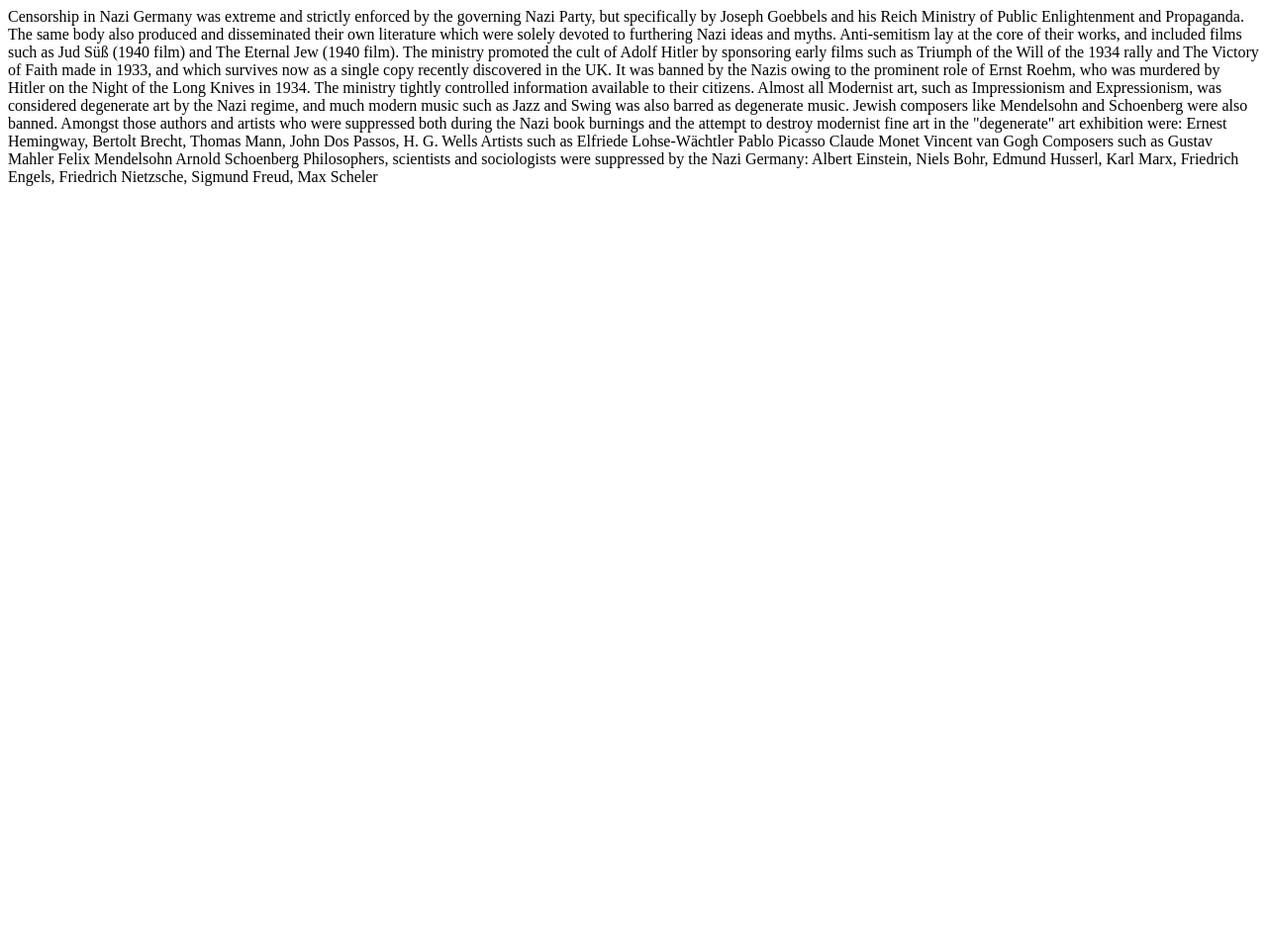
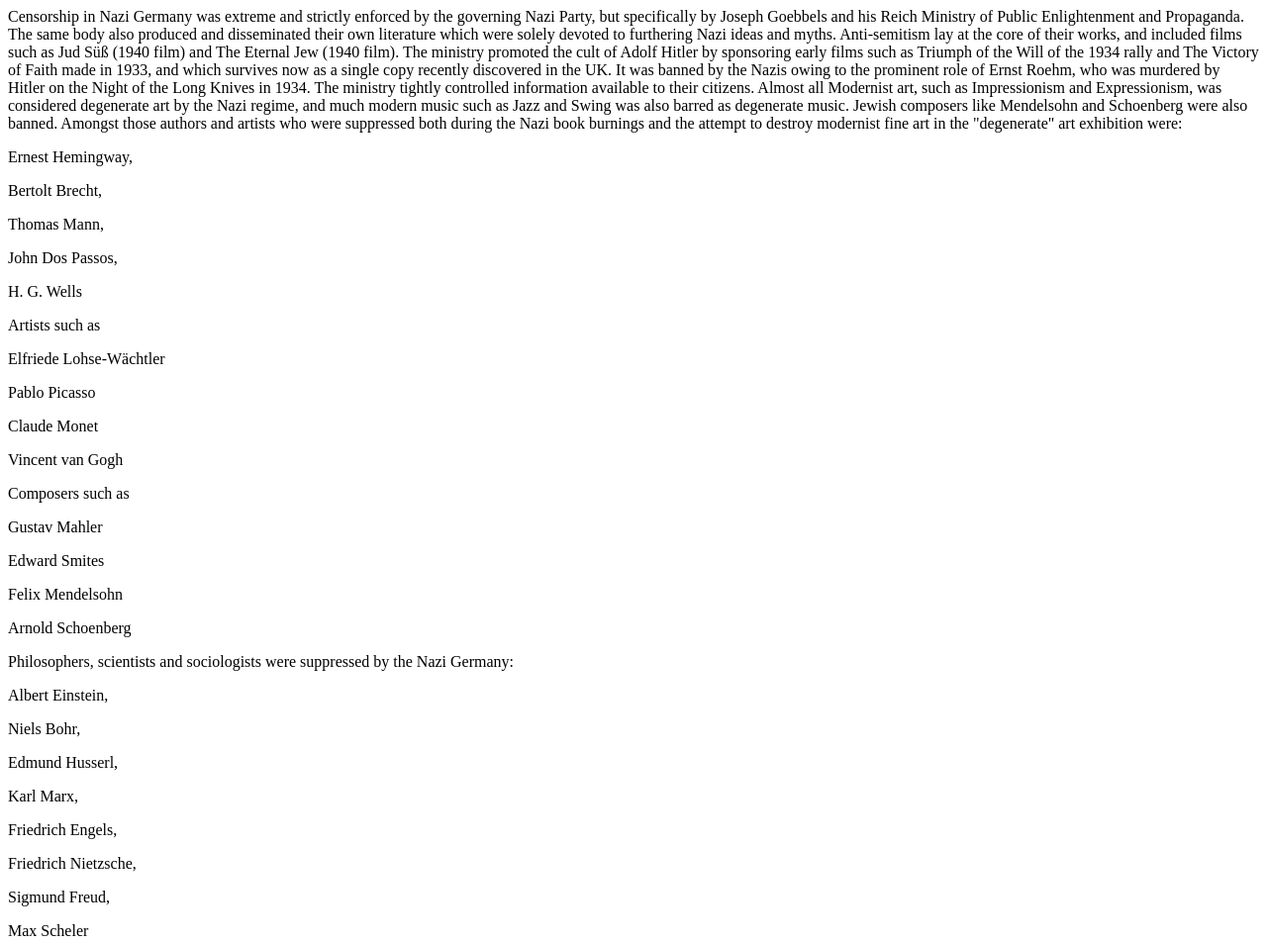
Before and after one commit to itstimeforthe/itstimeforthe.github.io, a plain HTML site: page index.html in a window 1280 px wide. Shown: the whole page at 99% size. Before the commit the page ends 800 px from the top, so only its background shows below. Drawn offline with Linux system fonts and the light colour scheme.

Commit message:
Update index.html

```diff
--- a/index.html
+++ b/index.html
@@ -10,7 +10,7 @@ Censorship in Nazi Germany was extreme and strictly enforced by the governing Na
 but specifically by Joseph Goebbels and his Reich Ministry of Public Enlightenment and Propaganda.
 The same body also produced and disseminated their own literature which were solely devoted to furthering Nazi ideas and myths.
 Anti-semitism lay at the core of their works, and included films such as Jud Süß (1940 film) and The Eternal Jew (1940 film).
-The ministry promoted the cult of Adolf Hitler by sponsoring early films such as <a id="getin">Triumph of the Will </a> of the 1934 rally and The Victory of
+The ministry promoted the cult of Adolf Hitler by sponsoring early films such as Triumph of the Will of the 1934 rally and The Victory of
 Faith made in 1933, and which survives now as a single copy recently discovered in the UK. It was banned by the Nazis owing to the
 prominent role of Ernst Roehm, who was murdered by Hitler on the Night of the Long Knives in 1934.
 The ministry tightly controlled information available to their citizens. Almost all Modernist art, such as Impressionism and
@@ -18,41 +18,50 @@ Expressionism, was considered degenerate art by the Nazi regime, and much modern
 as degenerate music. Jewish composers like Mendelsohn and Schoenberg were also banned. Amongst those authors and artists who were
 suppressed both during the Nazi book burnings and the attempt to destroy modernist fine art in the "degenerate" art exhibition were:
 
-Ernest Hemingway,
-Bertolt Brecht,
-Thomas Mann,
-John Dos Passos,
-H. G. Wells
+<p>Ernest Hemingway,</p>
+<p>Bertolt Brecht,</p>
+<p>Thomas Mann,</p>
+<p>John Dos Passos,</p>
+<p>H. G. Wells</p>
+<p></p>
+<p>Artists such as</p>
+<p></p>
+<p>Elfriede Lohse-Wächtler</p>
+<p>Pablo Picasso</p>
+<p>Claude Monet</p>
+<p>Vincent van Gogh</p>
 
-Artists such as
+<p>Composers such as</p>
 
-Elfriede Lohse-Wächtler
-Pablo Picasso
-Claude Monet
-Vincent van Gogh
-Composers such as
+<p>Gustav Mahler</p>
+<p id="getin">Edward Smites</p>
+<p>Felix Mendelsohn</p>
+<p>Arnold Schoenberg</p>
 
-Gustav Mahler
-Felix Mendelsohn
-Arnold Schoenberg
+<p>Philosophers, scientists and sociologists were suppressed by the Nazi Germany:</p>
 
-Philosophers, scientists and sociologists were suppressed by the Nazi Germany:
-
-Albert Einstein,
-Niels Bohr,
-Edmund Husserl,
-Karl Marx,
-Friedrich Engels,
-Friedrich Nietzsche,
-Sigmund Freud,
-Max Scheler
+<p>Albert Einstein,</p>
+<p>Niels Bohr,</p>
+<p>Edmund Husserl,</p>
+<p>Karl Marx,</p>
+<p>Friedrich Engels,</p>
+<p>Friedrich Nietzsche,</p>
+<p>Sigmund Freud,</p>
+<p>Max Scheler</p>
 
 <script>
-document.getElementById("getin").onclick = function() {getin}
-function getin()
-{
-document.getElementById("body").innerHTML = "it worked"
+var i = 0
+var gotin = 0
+
+document.getElementById("getin").onclick = function() {gatin()};
+
+function gatin() {
+  document.getElementById("body").innerHTML = "Well look what we have here";
+ gotin = 1;
 }
+
+
+
 </script>
 
 
```
